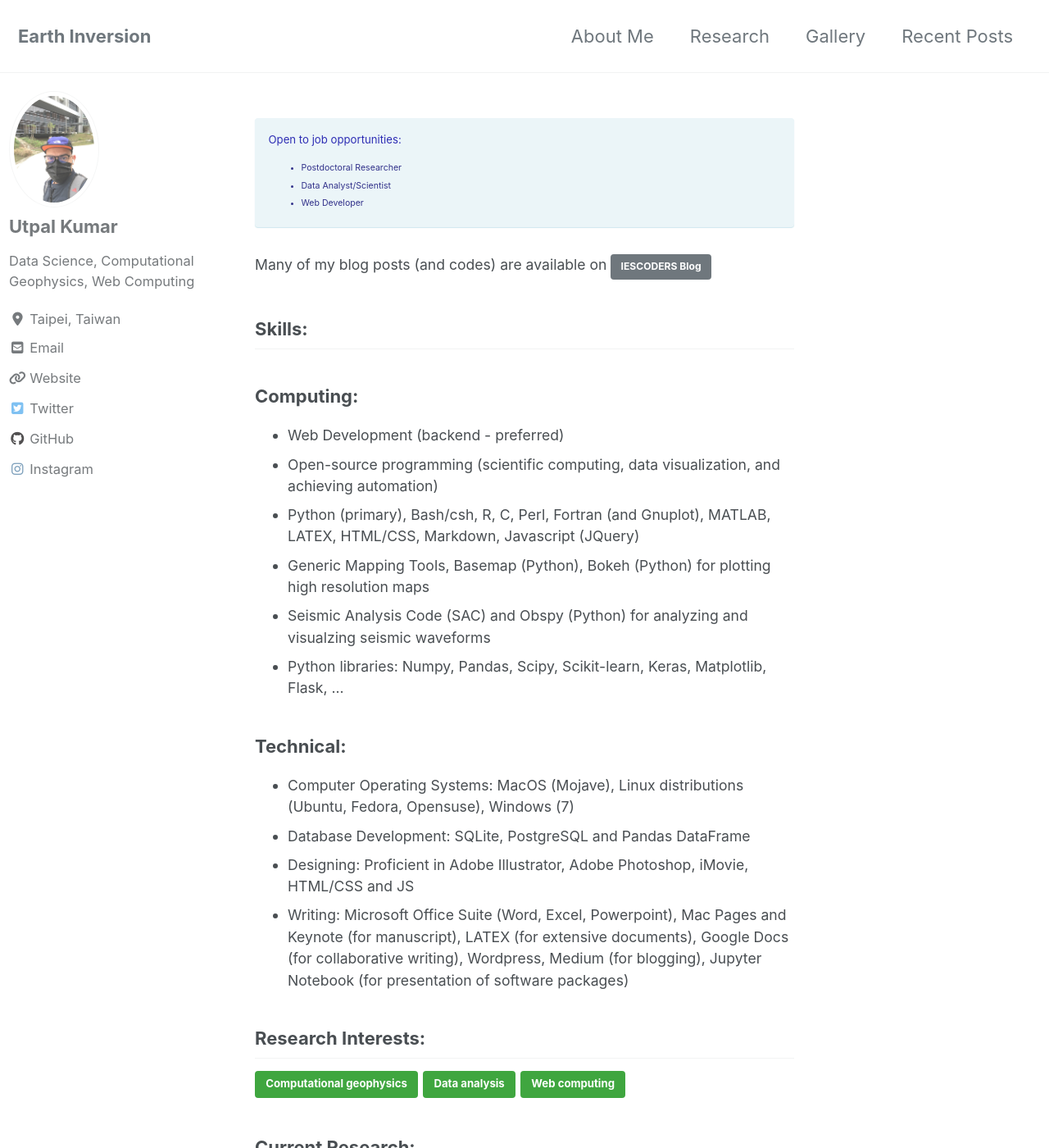
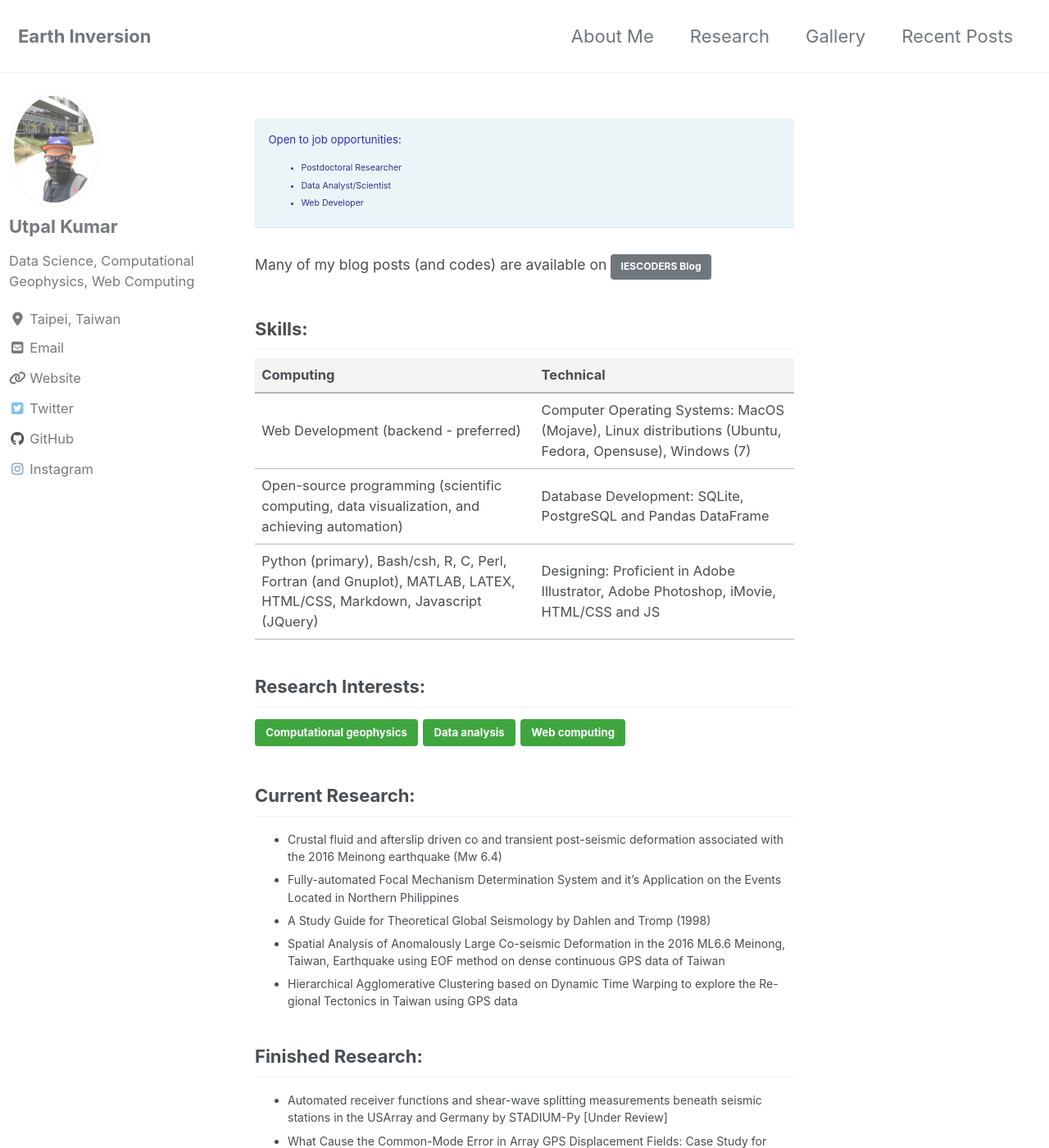
Before and after one commit to apexcodings/earthinversion.github.io, a Jekyll site: the page built from index.html, in a window 1280 px wide and 1400 px high. Shown: the whole window at 82% size. Built offline with Jekyll 4.4.1, drawn with Linux system fonts in a browser that asks for light colours; cached includes are drawn as plain includes; nearby versions of some CDN libraries; the list of posts is cut into pages by our own code.

Commit message:
table test

```diff
--- a/index.html
+++ b/index.html
@@ -15,28 +15,29 @@ author_profile: true
 <p style="font-size:0.8em">Many of my blog posts (and codes) are available on <a href="https://iescoders.com" class="btn btn--primary btn--small">IESCODERS Blog</a></p>
 
 <h2 style="font-size:1em">Skills:</h2>
-<div class="row">
-  <div class="col-sm">
-    <h3 style="font-size:1em">Computing:</h3>
-    <ul>
-      <li>Web Development (backend - preferred)</li>
-      <li>Open-source programming (scientific computing, data visualization, and achieving automation)</li>
-      <li>Python (primary), Bash/csh, R, C, Perl, Fortran (and Gnuplot), MATLAB, LATEX, HTML/CSS, Markdown, Javascript (JQuery)</li>
-      <li>Generic Mapping Tools, Basemap (Python), Bokeh (Python) for plotting high resolution maps</li>
-      <li>Seismic Analysis Code (SAC) and Obspy (Python) for analyzing and visualzing seismic waveforms</li>
-      <li>Python libraries: Numpy, Pandas, Scipy, Scikit-learn, Keras, Matplotlib, Flask, ...</li>
-    </ul>
-  </div>
-  <div class="col-sm">
-    <h3 style="font-size:1em">Technical:</h3>
-    <ul>
-      <li>Computer Operating Systems: MacOS (Mojave), Linux distributions (Ubuntu, Fedora, Opensuse), Windows (7)</li>
-      <li>Database Development: SQLite, PostgreSQL and Pandas DataFrame</li>
-      <li>Designing: Proficient in Adobe Illustrator, Adobe Photoshop, iMovie, HTML/CSS and JS</li>
-      <li>Writing: Microsoft Office Suite (Word, Excel, Powerpoint), Mac Pages and Keynote (for manuscript), LATEX (for extensive documents), Google Docs (for collaborative writing), Wordpress, Medium (for blogging), Jupyter Notebook (for presentation of software packages)</li>
-    </ul>
-  </div>
-</div>
+<table>
+  <thead>
+    <tr>
+      <th>Computing</th>
+      <th>Technical</th>
+    </tr>
+  </thead>
+  <tbody>
+    <tr>
+      <td>Web Development (backend - preferred)</td>
+      <td>Computer Operating Systems: MacOS (Mojave), Linux distributions (Ubuntu, Fedora, Opensuse), Windows (7)</td>
+    </tr>
+    <tr>
+      <td>Open-source programming (scientific computing, data visualization, and achieving automation)</td>
+      <td>Database Development: SQLite, PostgreSQL and Pandas DataFrame</td>
+    </tr>
+    <tr>
+      <td>Python (primary), Bash/csh, R, C, Perl, Fortran (and Gnuplot), MATLAB, LATEX, HTML/CSS, Markdown, Javascript (JQuery)</td>
+      <td>Designing: Proficient in Adobe Illustrator, Adobe Photoshop, iMovie, HTML/CSS and JS</td>
+    </tr>
+  </tbody>
+</table>
+
 
 
 
@@ -82,7 +83,7 @@ author_profile: true
 
 <h2 style="font-size:1em">Publications:</h2>
 <ul style="font-size:0.8em">
-  <li>Janapati, J., B. K. Seela, P.-L. Lin, P. K. Wang, and U. Kumar (2019), An assessment of tropical cyclones rainfall erosivity for taiwan, Scientific reports, 9(1), 1–14. <a href="https://www.nature.com/articles/s41598-019-52028-5" class="btn btn--primary btn--small">READ</a></li>
-  <li>Kumar, U., B. F. Chao, Y. Hsieh, and E. T. Y. Chang (2017), A meteor shockwave event recorded at seismic and infrasound stations in northern Taiwan, Geoscience Letters, 4(1). <a href="https://geoscienceletters.springeropen.com/articles/10.1186/s40562-017-0079-2" class="btn btn--primary btn--small">READ</a></li>
-  <li>Kumar, B., K. Krishna Reddy, J. Janapati, T. Rao, P.-L. Lin, C.-Y. Liu, and U. Kumar (2016), Precipitation and cloud microstructure variations between two southern Indian stations. <a href="https://www.spiedigitallibrary.org/conference-proceedings-of-spie/9876/98761O/Precipitation-and-cloud-microstructure-variations-between-two-southern-Indian-stations/10.1117/12.2218458.short?webSyncID=9a0ce46e-9e6e-c7a4-9dab-6a0cbad05932&sessionGUID=9ad883c9-d902-bc99-93ce-d268bead49a2&SSO=1" class="btn btn--primary btn--small">READ</a></li>
+  <li>Janapati, J., B. K. Seela, P.-L. Lin, P. K. Wang, and U. Kumar (2019), An assessment of tropical cyclones rainfall erosivity for taiwan, Scientific reports, 9(1), 1–14. <a href="https://www.nature.com/articles/s41598-019-52028-5" class="btn btn--info btn--small">READ</a></li>
+  <li>Kumar, U., B. F. Chao, Y. Hsieh, and E. T. Y. Chang (2017), A meteor shockwave event recorded at seismic and infrasound stations in northern Taiwan, Geoscience Letters, 4(1). <a href="https://geoscienceletters.springeropen.com/articles/10.1186/s40562-017-0079-2" class="btn btn--info btn--small">READ</a></li>
+  <li>Kumar, B., K. Krishna Reddy, J. Janapati, T. Rao, P.-L. Lin, C.-Y. Liu, and U. Kumar (2016), Precipitation and cloud microstructure variations between two southern Indian stations. <a href="https://www.spiedigitallibrary.org/conference-proceedings-of-spie/9876/98761O/Precipitation-and-cloud-microstructure-variations-between-two-southern-Indian-stations/10.1117/12.2218458.short?webSyncID=9a0ce46e-9e6e-c7a4-9dab-6a0cbad05932&sessionGUID=9ad883c9-d902-bc99-93ce-d268bead49a2&SSO=1" class="btn btn--info btn--small">READ</a></li>
 </ul>
```
